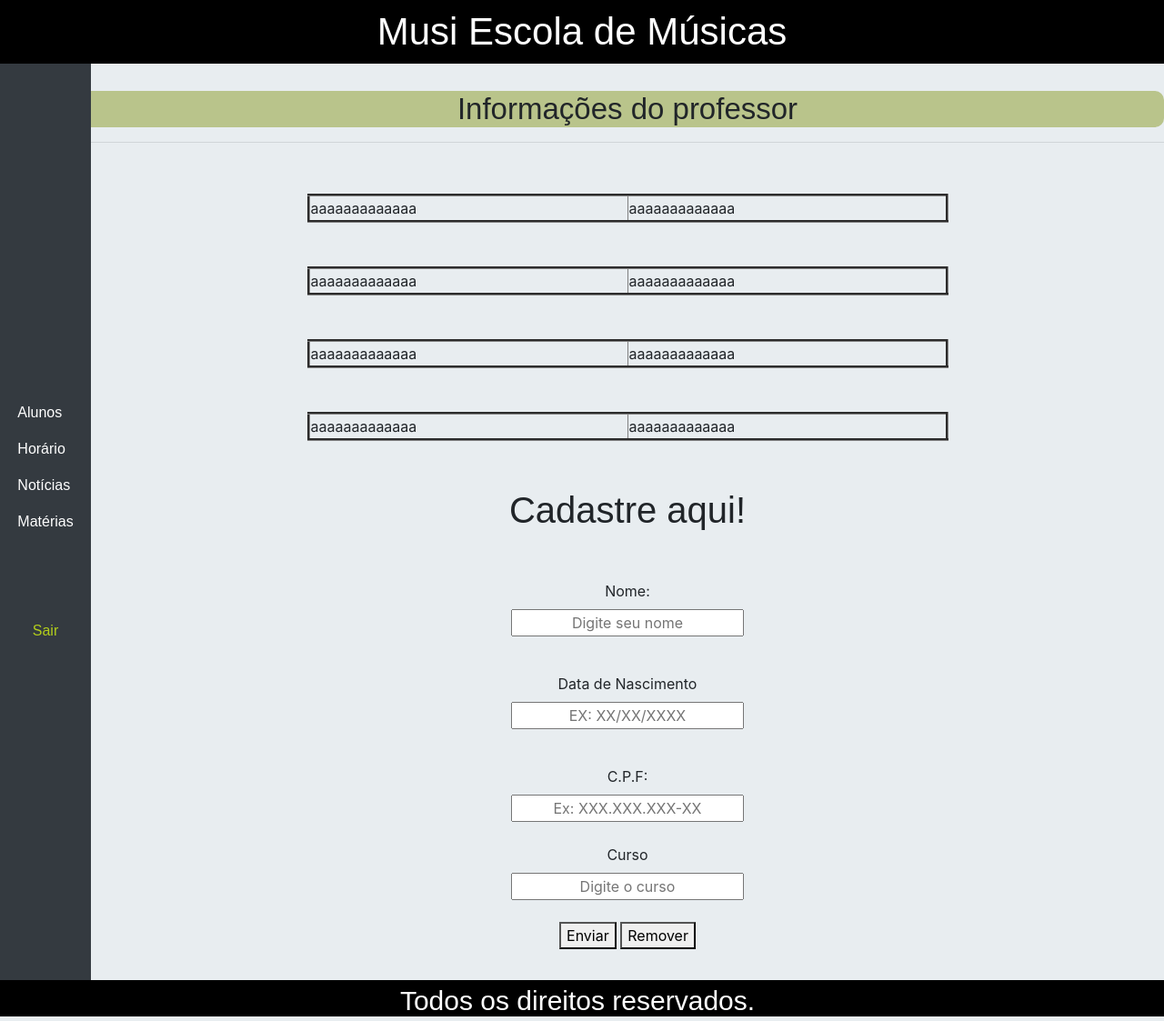
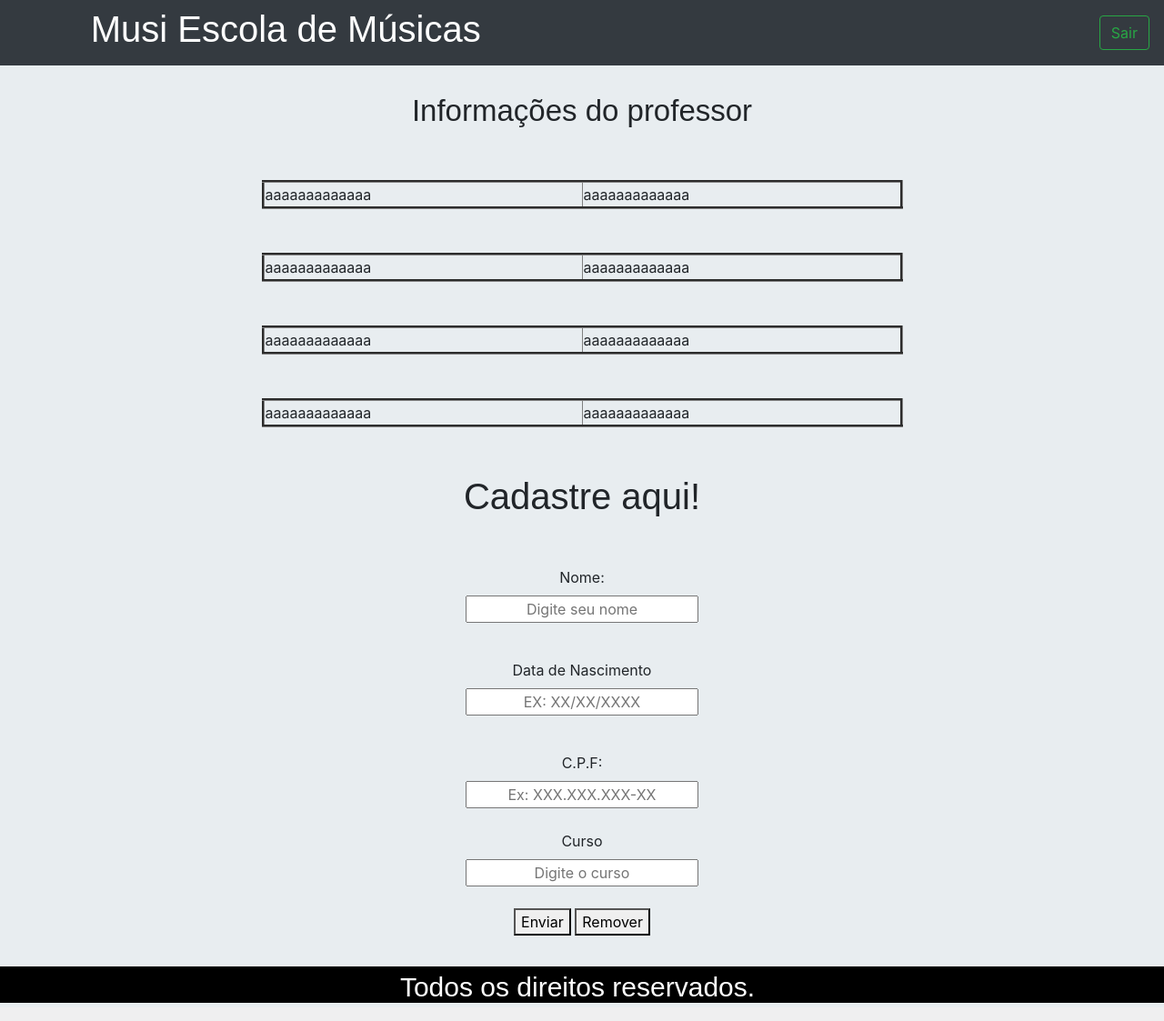
Before and after one commit to br1an-1zak1/Proj_GestaoProjeto, a PHP site: page /adm.html in a window 1280 px wide. Shown: the whole page at 91% size. Run offline with PHP 8.4, Linux system fonts and the light colour scheme.

Commit message:
Alterando navbar

```diff
--- a/adm.css
+++ b/adm.css
@@ -10,15 +10,6 @@ body{
    font-family: Arial, Helvetica, sans-serif;
    font-size: 15px;
    height: 40px;
-
-}
-
-
-.navbar{
-   float: left;
-   width: 100px;
-   height: 1007.5px;
-   justify-content: center;
 
 }
 
@@ -54,15 +45,19 @@ body h1{
 .corFundo{
    color: rgb(255, 255, 255);
    background-color: black;
+   text-align: center;
    height: 70px;
    padding: 10px;
+}
+
+.botao{
+   margin-left: 85%;
 }
 
 
 
 .info{
    margin-top: 30px;
-   background-color: rgb(185, 196, 139);
    border-radius: 10px;
    border: 20px;
 }
@@ -96,12 +91,6 @@ td{
 
 
 @media screen and (min-width: 70px) and (max-width: 556px){
-   .navbar{
-	   float: left;
-	   width: 100px;
-	   height: 1007.5px;
-	   justify-content: center;
-      }
 
       .rodape{
          background-color: black;
--- a/adm.html
+++ b/adm.html
@@ -14,41 +14,21 @@
 </head>
 
 <body>
-
 <header>
-        <div class="corFundo">
-            <h1 style="font-size: 42px;">
-                Musi Escola de Músicas
-            </h1>
+        <nav class="navbar navbar-expand-lg navbar-dark bg-dark">
+            <div class="media-body">
+                <h1 style="color: white;" class="mt-0">Musi Escola de Músicas</h1>
             </div>
-        <nav class="navbar navbar-expand-lg navbar-dark bg-dark">
-            <button class="navbar-toggler" type="button" data-toggle="collapse" data-target="#navbarNav"
-                aria-controls="navbarNav" aria-expanded="false" aria-label="Toggle navigation">
+                <button class="navbar-toggler" type="button" data-toggle="collapse" data-target="#navbarTogglerDemo02" aria-controls="navbarTogglerDemo02" aria-expanded="false" aria-label="Toggle navigation">
                   <span class="navbar-toggler-icon"></span>
                 </button>
-            <div class="collapse navbar-collapse justify-content-center" id="navbarNav">
-                <ul class="nav flex-column">
-                    <li class="nav-item">
-                        <a style="color:white; font-family: Arial, Helvetica, sans-serif;" class="nav-link"
-                            href="#">Alunos</a>
-                    </li>
-                    <li class="nav-item">
-                        <a style="color:white; font-family: Arial, Helvetica, sans-serif;" class="nav-link"
-                            href="#Horário">Horário</a>
-                    </li>
-                    <li class="nav-item">
-                        <a style="color:white; font-family: Arial, Helvetica, sans-serif;" class="nav-link"
-                            href="#Notícias">Notícias</a>
-                    </li>
-                    <li class="nav-item">
-                        <a style="color:white; font-family: Arial, Helvetica, sans-serif;" class="nav-link"
-                            href="#Matérias">Matérias</a>
-                    </li>
-                    <li class="nav-item deslogar">
-                        <a style="color:rgb(179, 206, 27); font-family: Arial, Helvetica, sans-serif;" class="nav-link"
-                            href="#sair">Sair</a>
-                    </li>
+
+                <div class="collapse navbar-collapse" id="navbarTogglerDemo02">
+                  <ul class="navbar-nav mr-auto mt-2 mt-lg-0">
                   </ul>
+                  <form class="form-inline my-2 my-lg-0">
+                    <button class="btn btn-outline-success my-2 my-sm-0 mt-0" type="submit">Sair</button>
+                  </form>
                 </div>
               </nav>
     </header>
@@ -57,7 +37,6 @@
         <h1>Informações do professor</h1>
     </div>
 
-    <hr>
     <div class="conteudo">
         <!-- tabelas -->
         <table border="3">
```
Lines whose indentation alone changed are shown as unchanged.
